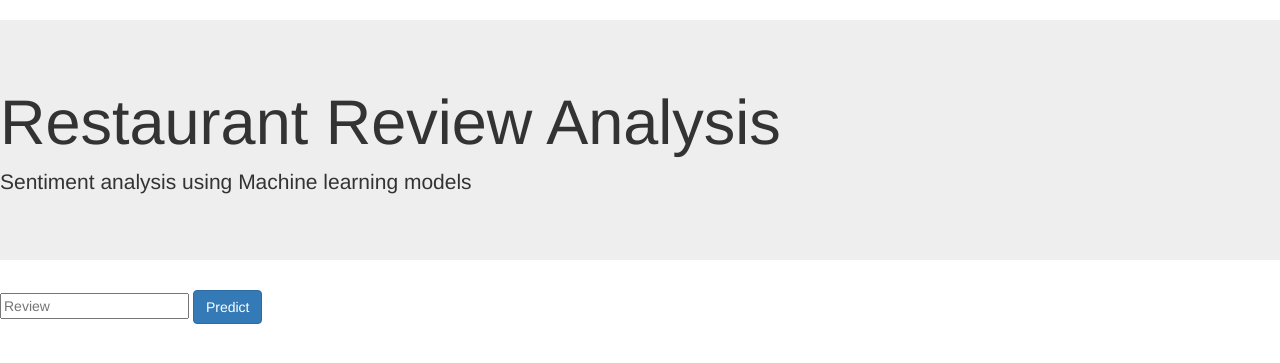
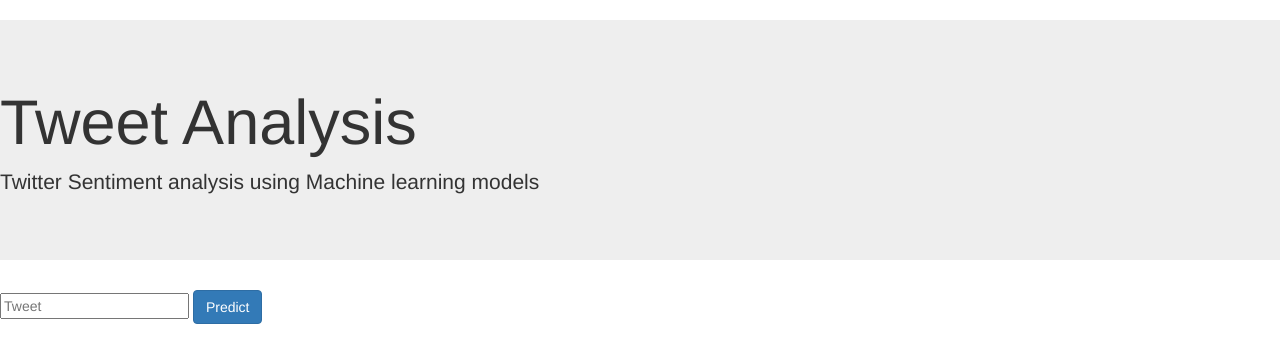
Before and after one commit to koolkhan2006/PyCharmProjects, a Flask app: page / in a window 1280 px wide. Shown: the part 50-413 px from the top of the page. Run offline with Flask 2, Linux system fonts and the light colour scheme; parts of the project's set-up code (start-up, migrations or seed data) failed here and were passed over; some libraries are stand-ins or nearby versions.

Commit message:
BaseModel for Twitter Analysis

```diff
--- a/TwitterSentimentAnalysis/app.py
+++ b/TwitterSentimentAnalysis/app.py
@@ -8,9 +8,8 @@ import nltk
 from nltk.corpus import stopwords
 from nltk.stem.porter import PorterStemmer
 
-
 app = Flask(__name__)
-model = pickle.load(open('model.pkl', 'rb'))
+model = pickle.load(open('TwitterSentimentAnalysisModel.pkl', 'rb'))
 cv = pickle.load(open('cv.pkl', 'rb'))
 nltk.download('stopwords')
 Bootstrap(app)
@@ -23,12 +22,12 @@ def predict():
     '''
     For rendering results on HTML GUI
     '''
-    review = [x for x in request.form.values()]
-    data = {'Review': review}
+    tweet = [x for x in request.form.values()]
+    data = {'Tweet': tweet}
     df_value = pd.DataFrame(data)
     corpus_value = []
     for i in range(0, len(df_value)):
-        review = re.sub('[^a-zA-z]', ' ', df_value['Review'][i])
+        review = re.sub('[^a-zA-z]', ' ', df_value['Tweet'][i])
         review = review.lower()
         review = review.split()
         review = [word for word in review if not word in set(stopwords.words("english"))]
@@ -42,8 +41,12 @@ def predict():
 
     if(prediction[0] == 0):
         output = 'Negative'
+    elif(prediction[0] == 1):
+        output = 'Neutral'
+    elif (prediction[0] == 2):
+        output = 'Positive'
     else:
-        output = 'Positive'
+        output = 'Cant say'
 
     return render_template('indexbootstrap.html', prediction_text='Predicted sentiment for the review is {}'.format(output))
 
--- a/TwitterSentimentAnalysis/templates/indexbootstrap.html
+++ b/TwitterSentimentAnalysis/templates/indexbootstrap.html
@@ -19,13 +19,13 @@
 </nav>
 
 <div class="jumbotron">
-  <h1>Restaurant Review Analysis</h1>
-  <p>Sentiment analysis using Machine learning models</p>
+  <h1>Tweet Analysis</h1>
+  <p>Twitter Sentiment analysis using Machine learning models</p>
 </div>
 
      <!-- Main Input For Receiving Query to our ML -->
     <form action="{{ url_for('predict')}}"method="post">
-    	<input type="text" name="Review" placeholder="Review" required="required" />
+    	<input type="text" name="Tweet" placeholder="Tweet" required="required" />
         <button type="submit" class="btn btn-primary">Predict</button>
     </form>
 
```
Also changed, not shown: 1 other file.
